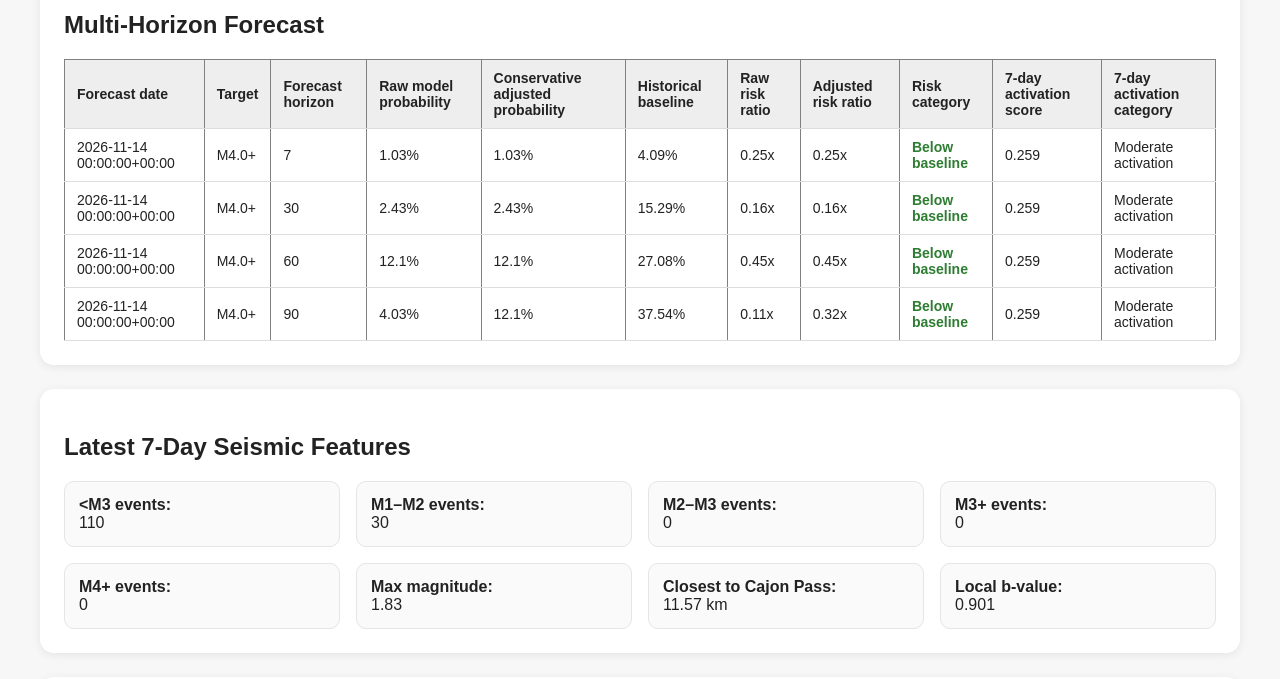
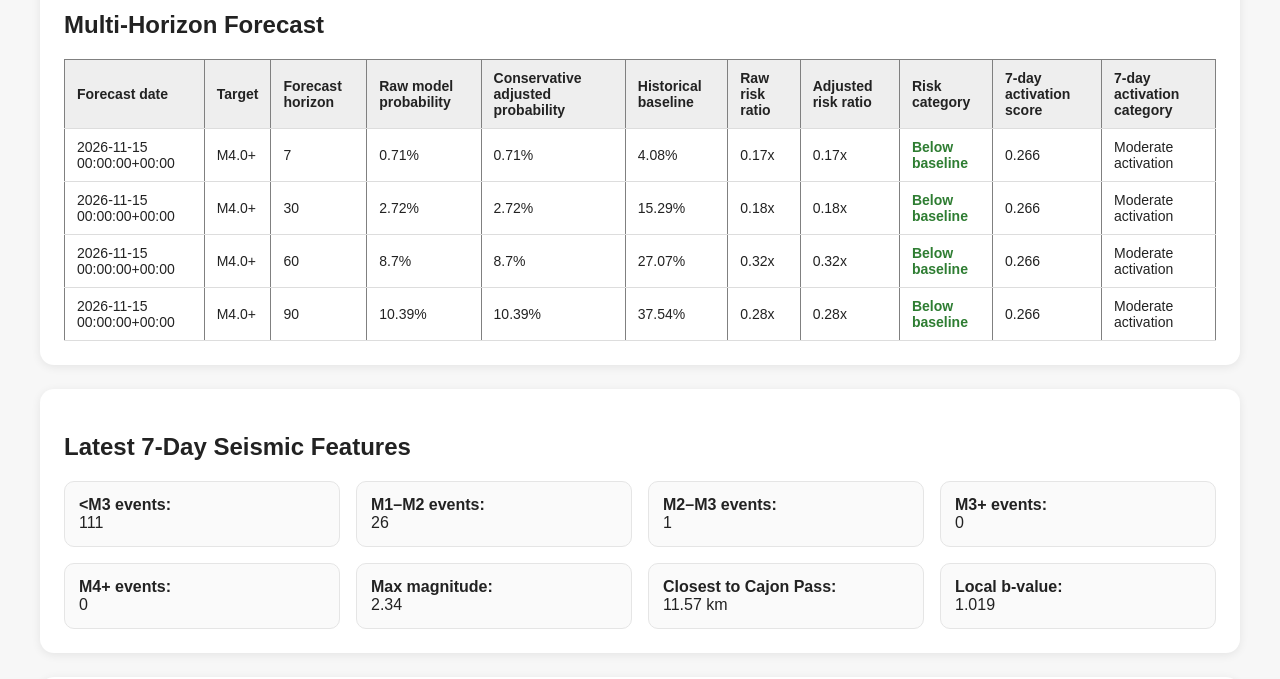
Before and after one commit to DrTAK007/quake-dashboard, a plain HTML site: page docs/index.html in a window 1280 px wide. Shown: the part 820-1499 px from the top of the page. Drawn offline with Linux system fonts and the light colour scheme.

Commit message:
Update earthquake dashboard

```diff
--- a/docs/index.html
+++ b/docs/index.html
@@ -107,10 +107,10 @@
     <h1>Inland Empire / Cajon Pass Earthquake Monitor</h1>
     <div class="subtitle">Daily automated experimental model output for local M4.0+ activity</div>
 
-    <p><strong>Latest forecast date:</strong> 2026-11-14 00:00:00+00:00</p>
+    <p><strong>Latest forecast date:</strong> 2026-11-15 00:00:00+00:00</p>
     <p><strong>Target:</strong> M4.0+ earthquake within the Inland Empire / Cajon Pass study box</p>
     <p><strong>7-day activation score:</strong>
-       <span class="big-number">0.259</span>
+       <span class="big-number">0.266</span>
        — <strong>Moderate activation</strong>
     </p>
 </div>
@@ -152,55 +152,55 @@
   </thead>
   <tbody>
     <tr>
-      <td>2026-11-14 00:00:00+00:00</td>
+      <td>2026-11-15 00:00:00+00:00</td>
       <td>M4.0+</td>
       <td>7</td>
-      <td>1.03%</td>
-      <td>1.03%</td>
-      <td>4.09%</td>
-      <td>0.25x</td>
-      <td>0.25x</td>
+      <td>0.71%</td>
+      <td>0.71%</td>
+      <td>4.08%</td>
+      <td>0.17x</td>
+      <td>0.17x</td>
       <td><span class="below">Below baseline</span></td>
-      <td>0.259</td>
+      <td>0.266</td>
       <td><span class="">Moderate activation</span></td>
     </tr>
     <tr>
-      <td>2026-11-14 00:00:00+00:00</td>
+      <td>2026-11-15 00:00:00+00:00</td>
       <td>M4.0+</td>
       <td>30</td>
-      <td>2.43%</td>
-      <td>2.43%</td>
+      <td>2.72%</td>
+      <td>2.72%</td>
       <td>15.29%</td>
-      <td>0.16x</td>
-      <td>0.16x</td>
+      <td>0.18x</td>
+      <td>0.18x</td>
       <td><span class="below">Below baseline</span></td>
-      <td>0.259</td>
+      <td>0.266</td>
       <td><span class="">Moderate activation</span></td>
     </tr>
     <tr>
-      <td>2026-11-14 00:00:00+00:00</td>
+      <td>2026-11-15 00:00:00+00:00</td>
       <td>M4.0+</td>
       <td>60</td>
-      <td>12.1%</td>
-      <td>12.1%</td>
-      <td>27.08%</td>
-      <td>0.45x</td>
-      <td>0.45x</td>
+      <td>8.7%</td>
+      <td>8.7%</td>
+      <td>27.07%</td>
+      <td>0.32x</td>
+      <td>0.32x</td>
       <td><span class="below">Below baseline</span></td>
-      <td>0.259</td>
+      <td>0.266</td>
       <td><span class="">Moderate activation</span></td>
     </tr>
     <tr>
-      <td>2026-11-14 00:00:00+00:00</td>
+      <td>2026-11-15 00:00:00+00:00</td>
       <td>M4.0+</td>
       <td>90</td>
-      <td>4.03%</td>
-      <td>12.1%</td>
+      <td>10.39%</td>
+      <td>10.39%</td>
       <td>37.54%</td>
-      <td>0.11x</td>
-      <td>0.32x</td>
+      <td>0.28x</td>
+      <td>0.28x</td>
       <td><span class="below">Below baseline</span></td>
-      <td>0.259</td>
+      <td>0.266</td>
       <td><span class="">Moderate activation</span></td>
     </tr>
   </tbody>
@@ -211,14 +211,14 @@
     <h2>Latest 7-Day Seismic Features</h2>
 
     <div class="grid">
-        <div class="mini"><strong>&lt;M3 events:</strong><br>110</div>
-        <div class="mini"><strong>M1–M2 events:</strong><br>30</div>
-        <div class="mini"><strong>M2–M3 events:</strong><br>0</div>
+        <div class="mini"><strong>&lt;M3 events:</strong><br>111</div>
+        <div class="mini"><strong>M1–M2 events:</strong><br>26</div>
+        <div class="mini"><strong>M2–M3 events:</strong><br>1</div>
         <div class="mini"><strong>M3+ events:</strong><br>0</div>
         <div class="mini"><strong>M4+ events:</strong><br>0</div>
-        <div class="mini"><strong>Max magnitude:</strong><br>1.83</div>
+        <div class="mini"><strong>Max magnitude:</strong><br>2.34</div>
         <div class="mini"><strong>Closest to Cajon Pass:</strong><br>11.57 km</div>
-        <div class="mini"><strong>Local b-value:</strong><br>0.901</div>
+        <div class="mini"><strong>Local b-value:</strong><br>1.019</div>
     </div>
 </div>
 
```
